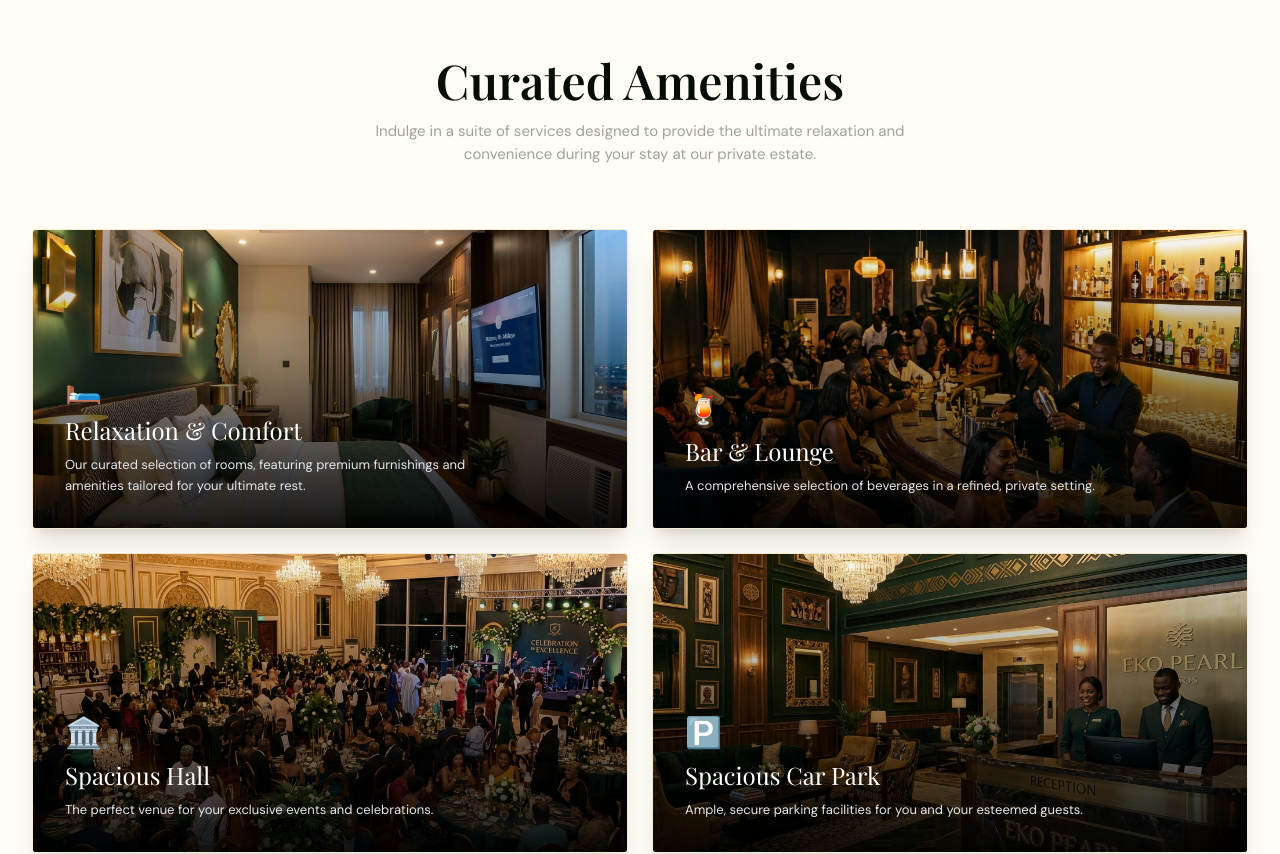
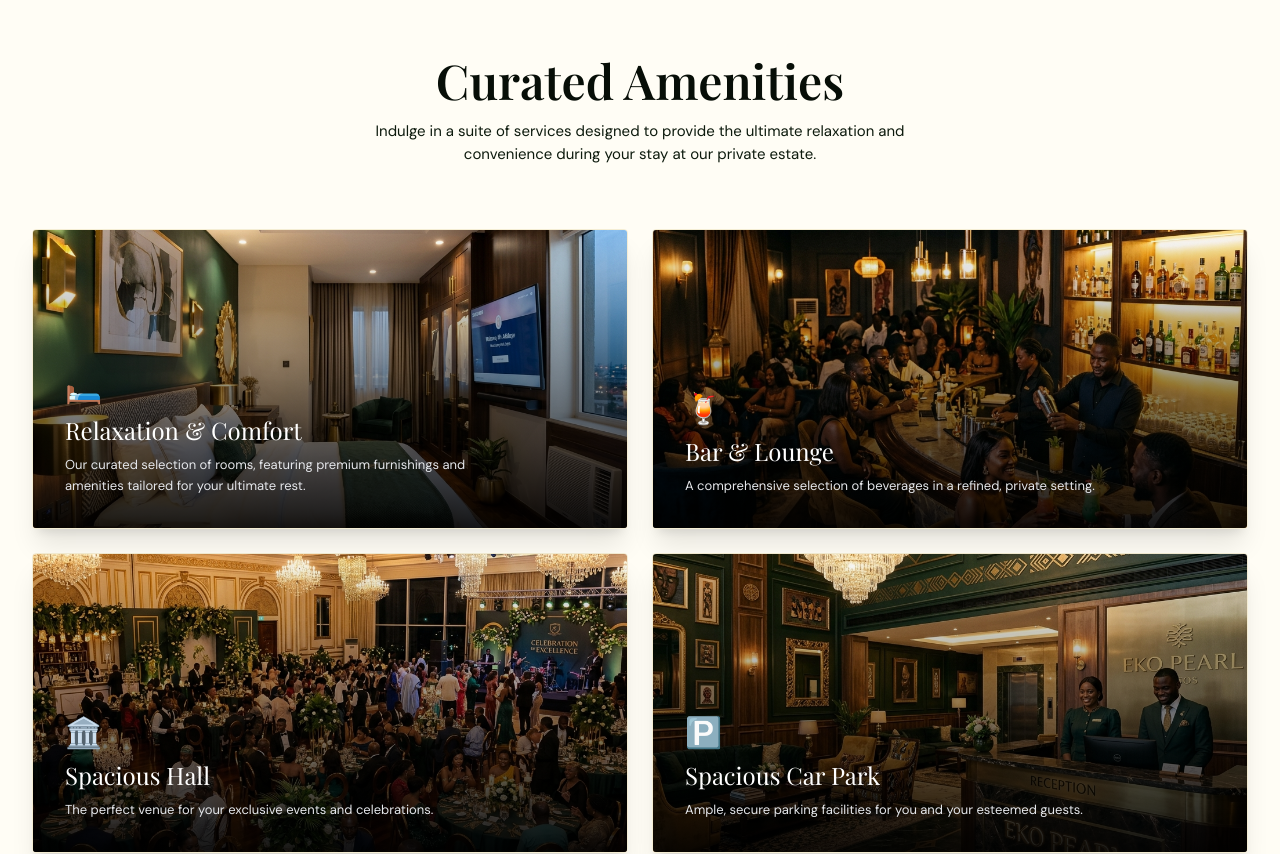
Before and after one commit to treaby1816/ileituraogunbadewa, a Next.js app: page / in a window 1280 px wide. Shown: the part 1300-2154 px from the top of the page. Built offline with nearby package versions, Linux system fonts and the light colour scheme.

Commit message:
fix: maximize legibility by using forest-dark for subtext on light backgrounds

```diff
--- a/components/sections/AmenitiesGrid.tsx
+++ b/components/sections/AmenitiesGrid.tsx
@@ -25,7 +25,7 @@ export function AmenitiesGrid() {
           <h2 className="font-playfair text-4xl md:text-5xl text-forest-black mt-3 mb-4 font-semibold">
             Curated Amenities
           </h2>
-          <p className="text-charcoal max-w-xl mx-auto text-[15px]">
+          <p className="text-forest-dark max-w-xl mx-auto text-[15px]">
             Indulge in a suite of services designed to provide the ultimate relaxation and convenience during your stay at our private estate.
           </p>
         </motion.div>
--- a/components/sections/BookingStrip.tsx
+++ b/components/sections/BookingStrip.tsx
@@ -27,7 +27,7 @@ export function BookingStrip() {
           <h2 className="font-playfair text-4xl md:text-5xl text-forest-black mt-3 mb-6 font-semibold">
             Book Your Stay or Event Today!
           </h2>
-          <p className="text-charcoal text-[16px] leading-relaxed mb-8 max-w-md">
+          <p className="text-forest-dark text-[16px] leading-relaxed mb-8 max-w-md">
             Experience the pinnacle of hospitality. Whether for business or leisure, our gates are open to provide you with an unforgettable experience.
           </p>
 
```
